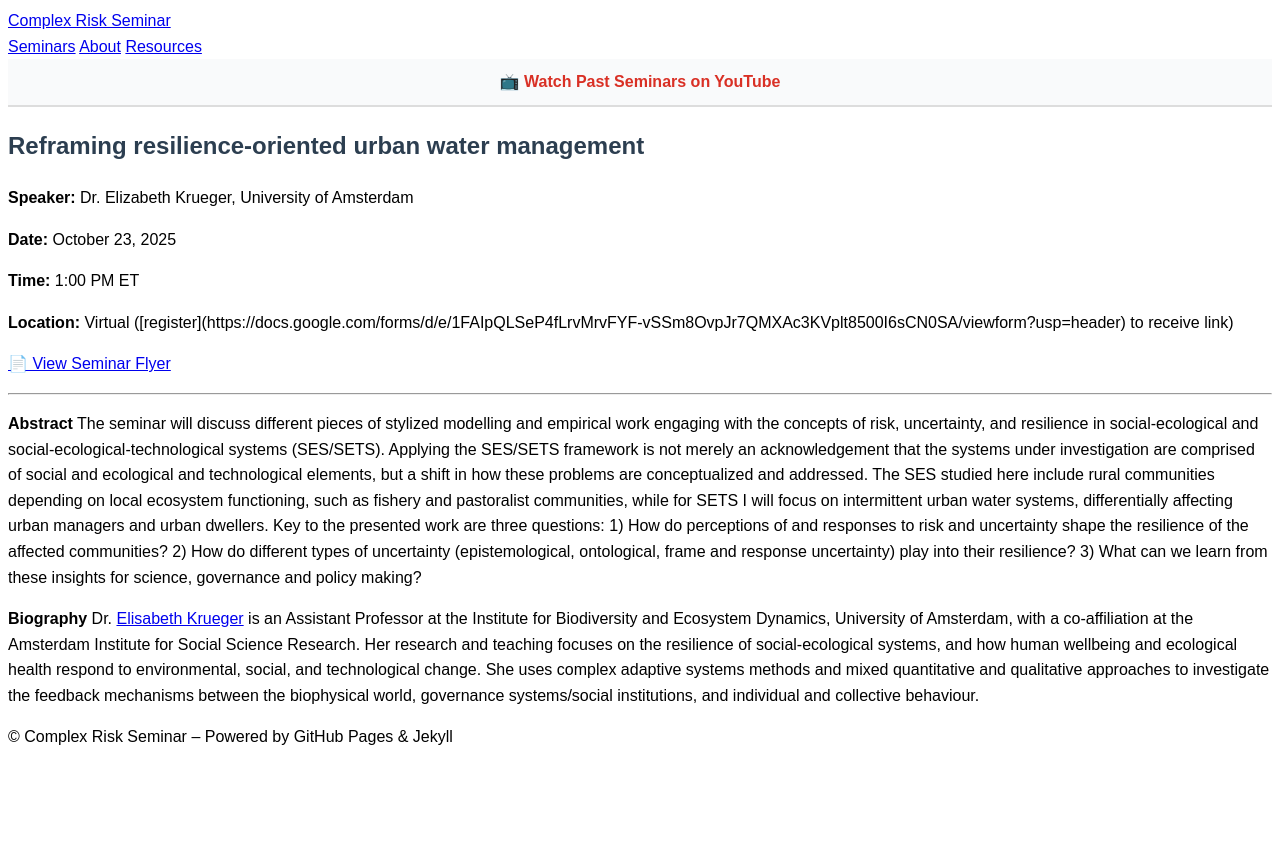
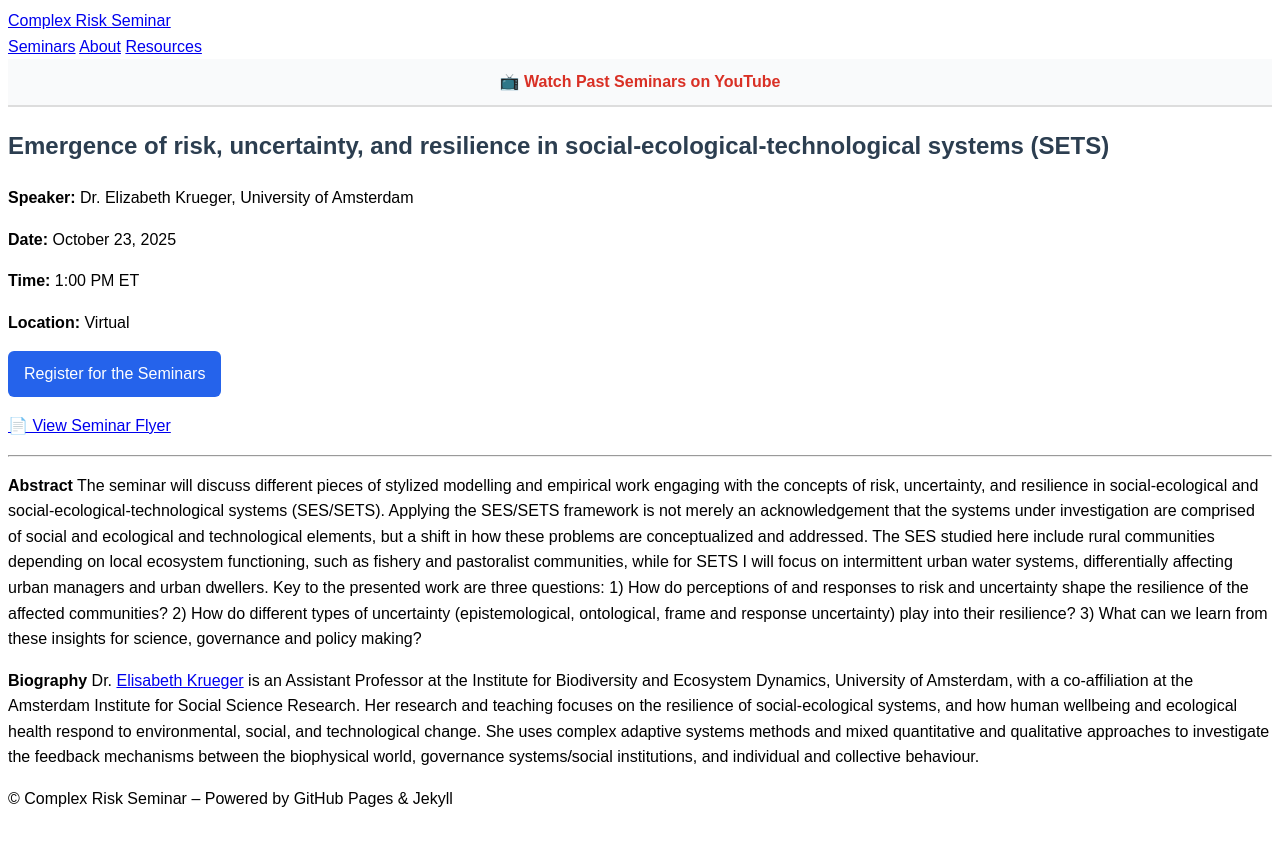
Before and after one commit to rmcgranaghan/complex-risk-science-seminars, a Jekyll site: the page built from _seminars/krueger.md, in a window 1280 px wide. Shown: the top 846 px of the page. Built offline with Jekyll 4.4.1, drawn with Linux system fonts in a browser that asks for light colours.

Commit message:
Update krueger.md

```diff
--- a/_seminars/krueger.md
+++ b/_seminars/krueger.md
@@ -1,11 +1,13 @@
 ---
 layout: seminar
-title: "Reframing resilience-oriented urban water management"
+title: "Emergence of risk, uncertainty, and resilience in social-ecological-technological systems (SETS)"
 speaker: "Dr. Elizabeth Krueger, University of Amsterdam"
 date: 2025-10-23
 time: "1:00 PM ET"
-location: "Virtual ([register](https://docs.google.com/forms/d/e/1FAIpQLSeP4fLrvMrvFYF-vSSm8OvpJr7QMXAc3KVplt8500I6sCN0SA/viewform?usp=header) to receive link)"
+location: "Virtual"
 flyer: "/assets/Krueger_ComplexRiskFlyer.pdf"
+registration: "https://docs.google.com/forms/d/e/1FAIpQLSeP4fLrvMrvFYF-vSSm8OvpJr7QMXAc3KVplt8500I6sCN0SA/viewform?usp=header"
+registration_label: "Register for the Seminars"
 ---
 
 **Abstract**
```
